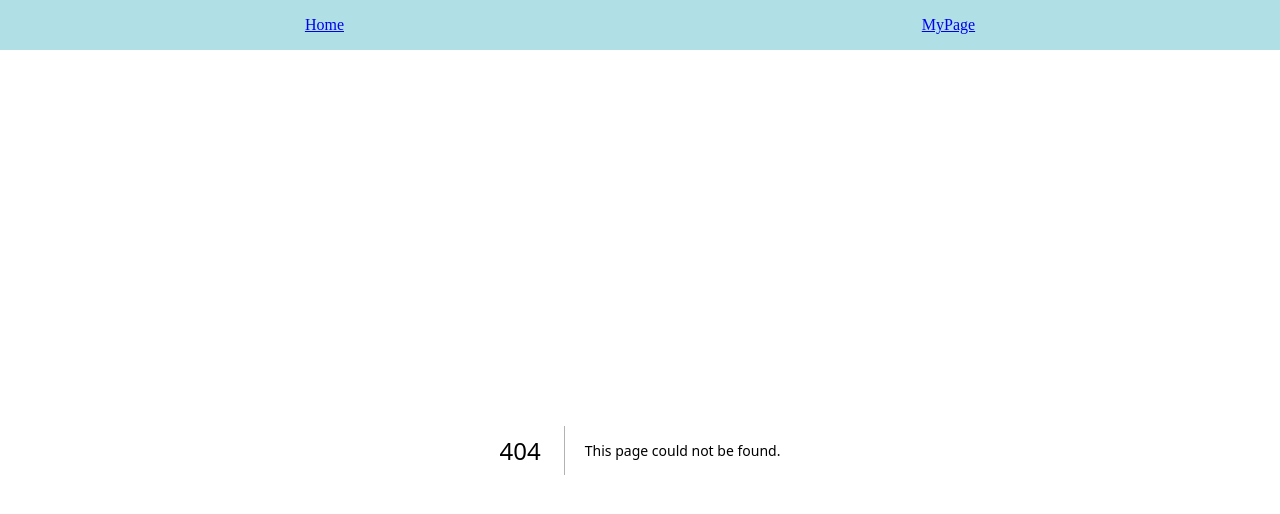
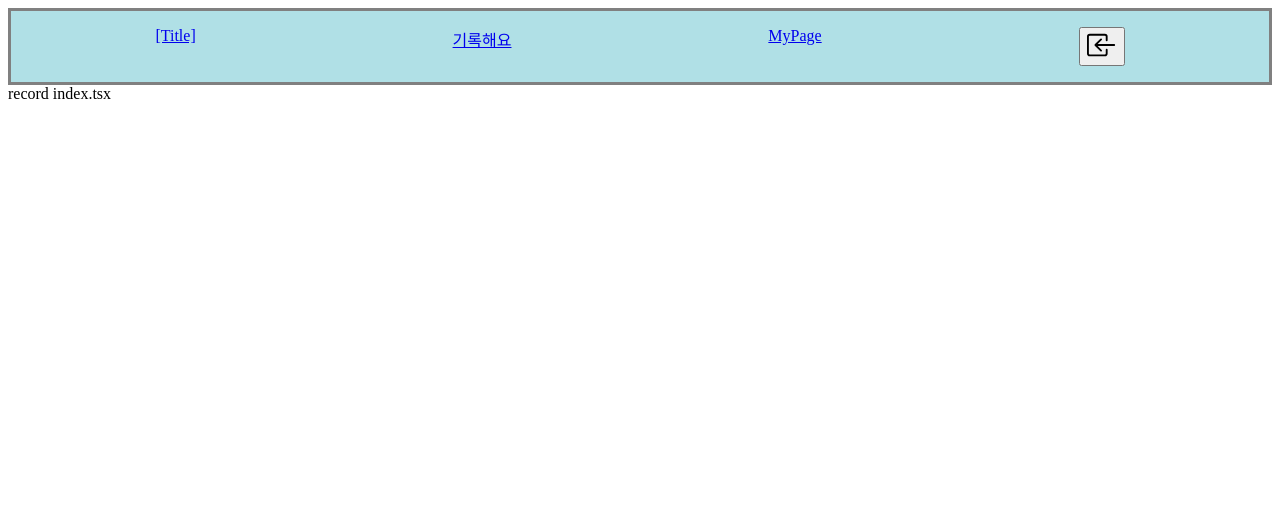
Before and after one commit to changhoji/hobby-us, a Next.js app: page /record in a window 1280 px wide. Before the commit this address had no page. Shown: the top 514 px of the page. Built offline with nearby package versions, Linux system fonts and the light colour scheme; no server answers.

Commit message:
Feat: signIn & signOut with google account

```diff
--- a/next.config.js
+++ b/next.config.js
@@ -1,6 +1,6 @@
 /** @type {import('next').NextConfig} */
 const nextConfig = {
-  reactStrictMode: true,
-}
+    //reactStrictMode: true,
+};
 
-module.exports = nextConfig
+module.exports = nextConfig;
--- a/package.json
+++ b/package.json
@@ -13,11 +13,16 @@
         "@types/node": "18.11.18",
         "@types/react": "18.0.27",
         "@types/react-dom": "18.0.10",
+        "bootstrap-icons": "^1.10.3",
+        "dotenv": "^16.0.3",
         "eslint": "8.33.0",
         "eslint-config-next": "13.1.6",
+        "firebase": "^9.16.0",
+        "fs": "^0.0.1-security",
         "next": "13.1.6",
         "react": "18.2.0",
         "react-dom": "18.2.0",
+        "react-firebase-hooks": "^5.1.1",
         "typescript": "4.9.5"
     }
 }
--- /dev/null
+++ b/src/components/Header.tsx
@@ -0,0 +1,16 @@
+import Navbar from "@/components/Navbar";
+
+export default function Header() {
+    return (
+        <>
+            <header>
+                <Navbar />
+            </header>
+            <style jsx>{`
+                header {
+                    border: 0.2rem solid gray;
+                }
+            `}</style>
+        </>
+    );
+}
--- a/src/components/Navbar.tsx
+++ b/src/components/Navbar.tsx
@@ -1,11 +1,14 @@
 import Link from "next/link";
+import AuthButton from "./buttons/AuthButton";
 
 export default function Navbar() {
     return (
         <>
             <nav>
-                <Link href="/">Home</Link>
+                <Link href="/">[Title]</Link>
+                <Link href="/record">기록해요</Link>
                 <Link href="/my">MyPage</Link>
+                <AuthButton />
             </nav>
             <style jsx>{`
                 nav {
--- /dev/null
+++ b/src/components/buttons/AuthButton.tsx
@@ -0,0 +1,61 @@
+import useAuth from "@/hooks/useAuth";
+import { fbAuth } from "@/pages/_app";
+import { GoogleAuthProvider, signInWithPopup, signOut } from "firebase/auth";
+import { useAuthState } from "react-firebase-hooks/auth";
+
+export default function AuthButton() {
+    const [user, loading, error] = useAuthState(fbAuth);
+    console.log(user);
+
+    const handleButtonClick = () => {
+        if (user) {
+            signOut(fbAuth);
+        } else {
+            const provider = new GoogleAuthProvider();
+            signInWithPopup(fbAuth, provider);
+        }
+    };
+    return (
+        <>
+            <button onClick={handleButtonClick}>
+                {!user ? (
+                    <svg
+                        xmlns="http://www.w3.org/2000/svg"
+                        width="30"
+                        height="30"
+                        fill="currentColor"
+                        className="bi bi-box-arrow-in-left"
+                        viewBox="0 0 16 16"
+                    >
+                        <path
+                            fillRule="evenodd"
+                            d="M10 3.5a.5.5 0 0 0-.5-.5h-8a.5.5 0 0 0-.5.5v9a.5.5 0 0 0 .5.5h8a.5.5 0 0 0 .5-.5v-2a.5.5 0 0 1 1 0v2A1.5 1.5 0 0 1 9.5 14h-8A1.5 1.5 0 0 1 0 12.5v-9A1.5 1.5 0 0 1 1.5 2h8A1.5 1.5 0 0 1 11 3.5v2a.5.5 0 0 1-1 0v-2z"
+                        />
+                        <path
+                            fillRule="evenodd"
+                            d="M4.146 8.354a.5.5 0 0 1 0-.708l3-3a.5.5 0 1 1 .708.708L5.707 7.5H14.5a.5.5 0 0 1 0 1H5.707l2.147 2.146a.5.5 0 0 1-.708.708l-3-3z"
+                        />
+                    </svg>
+                ) : (
+                    <svg
+                        xmlns="http://www.w3.org/2000/svg"
+                        width="30"
+                        height="30"
+                        fill="currentColor"
+                        className="bi bi-box-arrow-right"
+                        viewBox="0 0 16 16"
+                    >
+                        <path
+                            fillRule="evenodd"
+                            d="M10 12.5a.5.5 0 0 1-.5.5h-8a.5.5 0 0 1-.5-.5v-9a.5.5 0 0 1 .5-.5h8a.5.5 0 0 1 .5.5v2a.5.5 0 0 0 1 0v-2A1.5 1.5 0 0 0 9.5 2h-8A1.5 1.5 0 0 0 0 3.5v9A1.5 1.5 0 0 0 1.5 14h8a1.5 1.5 0 0 0 1.5-1.5v-2a.5.5 0 0 0-1 0v2z"
+                        />
+                        <path
+                            fillRule="evenodd"
+                            d="M15.854 8.354a.5.5 0 0 0 0-.708l-3-3a.5.5 0 0 0-.708.708L14.293 7.5H5.5a.5.5 0 0 0 0 1h8.793l-2.147 2.146a.5.5 0 0 0 .708.708l3-3z"
+                        />
+                    </svg>
+                )}
+            </button>
+        </>
+    );
+}
--- a/src/components/layouts/Layout.tsx
+++ b/src/components/layouts/Layout.tsx
@@ -1,4 +1,7 @@
-import Navbar from "../Navbar";
+import { fbApp, fbAuth } from "@/pages/_app";
+import { User } from "@firebase/auth";
+import { useEffect, useState } from "react";
+import Header from "../Header";
 
 interface LayoutProps {
     children: React.ReactNode;
@@ -7,7 +10,7 @@ interface LayoutProps {
 export default function Layout({ children }: LayoutProps) {
     return (
         <>
-            <Navbar />
+            <Header />
             <div>{children}</div>
         </>
     );
--- a/src/pages/_app.tsx
+++ b/src/pages/_app.tsx
@@ -1,5 +1,7 @@
 import Layout from "@/components/layouts/Layout";
 import type { AppProps } from "next/app";
+import { initializeApp } from "firebase/app";
+import { getAuth } from "firebase/auth";
 
 export default function App({ Component, pageProps }: AppProps) {
     return (
@@ -8,3 +10,15 @@ export default function App({ Component, pageProps }: AppProps) {
         </Layout>
     );
 }
+
+const firebaseConfig = {
+    apiKey: process.env.NEXT_PUBLIC_FIREBASE_API_KEY,
+    authDomain: process.env.NEXT_PUBLIC_FIREBASE_AUTH_DOMAIN,
+    projectId: process.env.NEXT_PUBLIC_FIREBASE_PROJECT_ID,
+    storageBucket: process.env.NEXT_PUBLIC_FIREBASE_STORAGE_BUCKET,
+    messagingSenderId: process.env.NEXT_PUBLIC_FIREBASE_MESSAGING_SENDER_ID,
+    appId: process.env.NEXT_PUBLIC_FIREBASE_APP_ID,
+};
+
+export const fbApp = initializeApp(firebaseConfig);
+export const fbAuth = getAuth(fbApp);
--- a/src/pages/my.tsx
+++ b/src/pages/my.tsx
@@ -1,3 +1,3 @@
 export default function MyPage() {
-    return <div>마이페이지</div>;
+    return <h1>Here is MyPage</h1>;
 }
--- /dev/null
+++ b/src/pages/record/index.tsx
@@ -0,0 +1,3 @@
+export default function RecordHome() {
+    return "record index.tsx";
+}
```
Also changed, not shown: src/pages/index.tsx (+7 -1 lines), tsconfig.json (indentation only), 2 other files (tests, documents, lock files or other folders).
